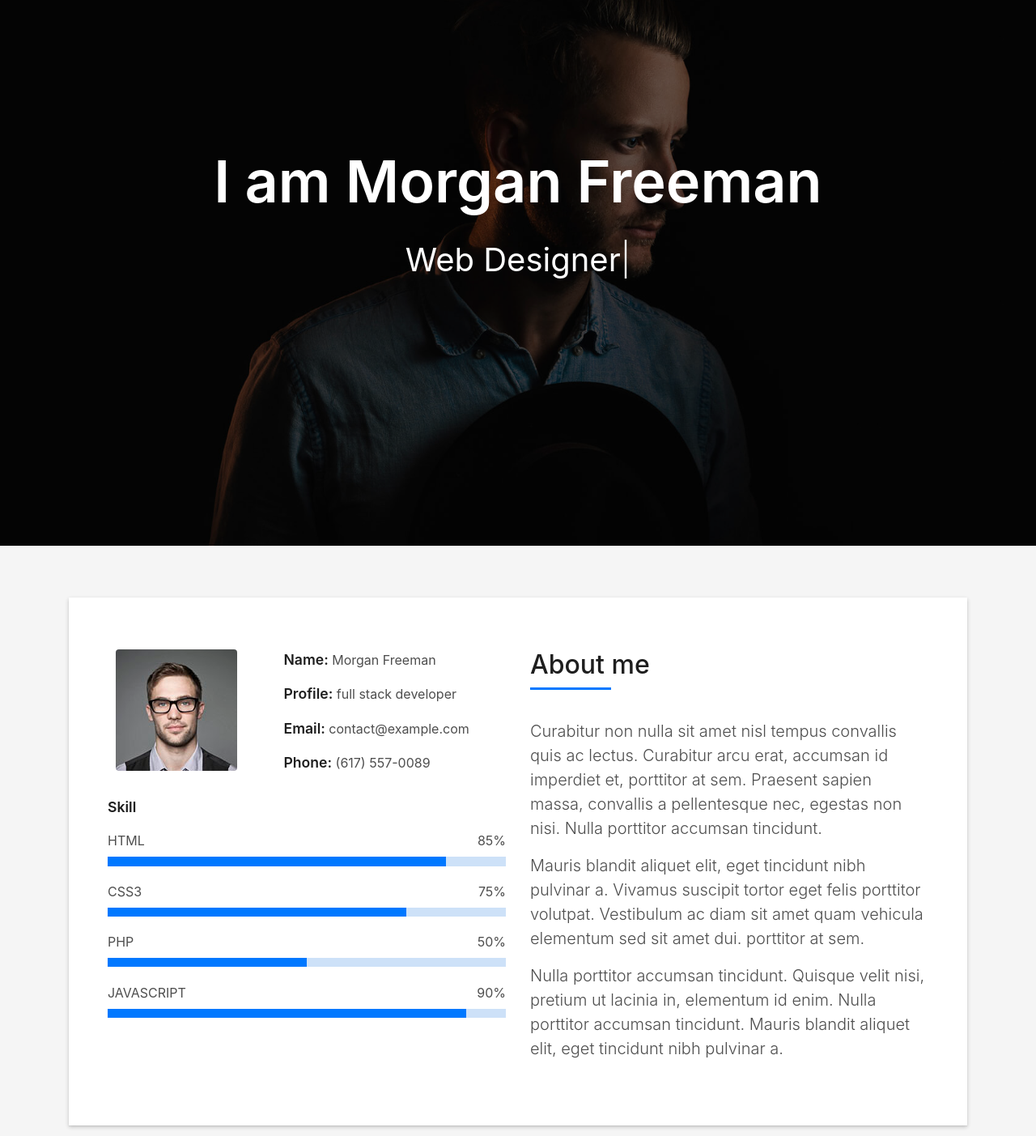
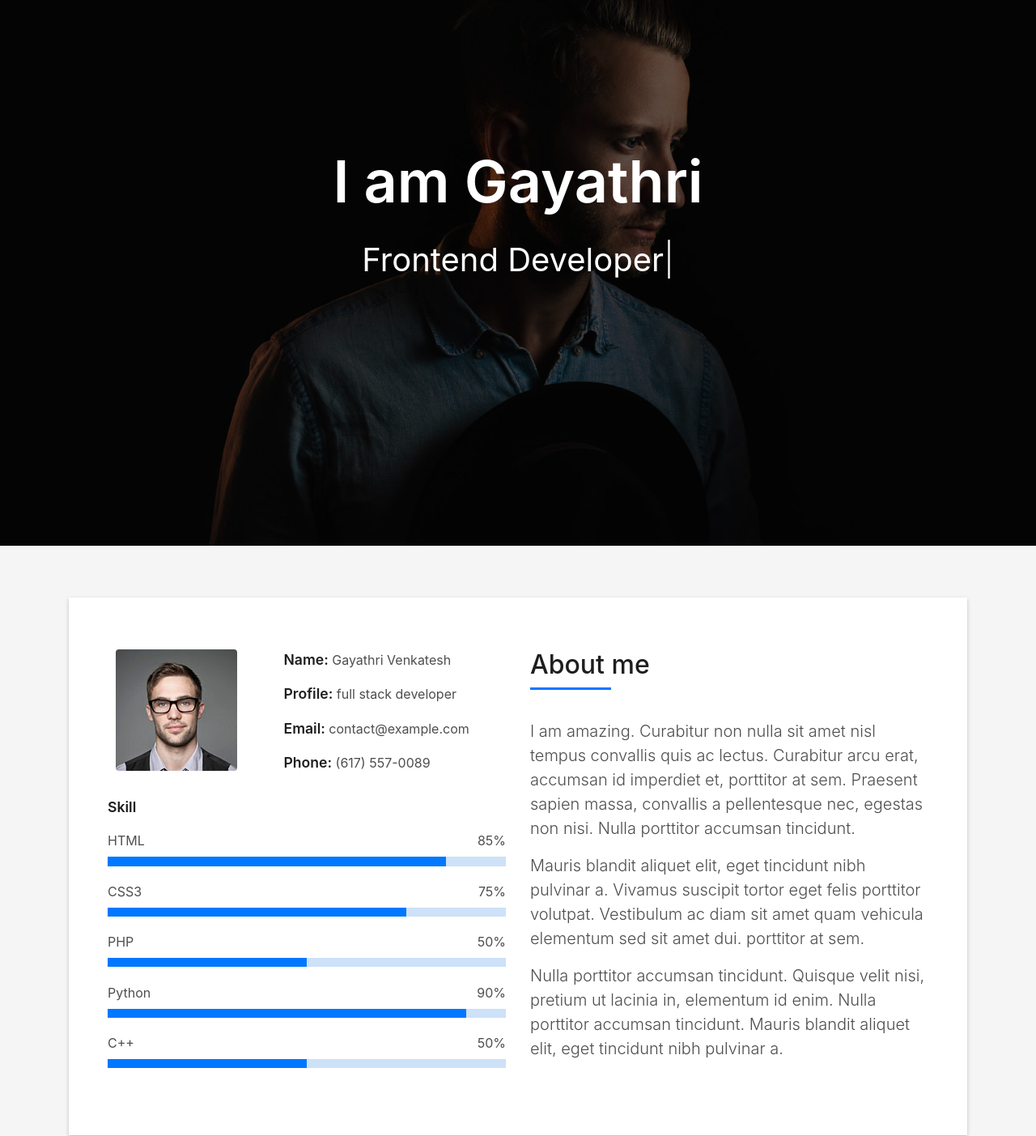
Before and after one commit to GayathriVenkatesh/alice40.github.io, a plain HTML site: page index.html in a window 1280 px wide. Shown: the part 126-1529 px from the top of the page at 81% size. Drawn offline with Linux system fonts and the light colour scheme; files whose address does not match are found by name.

Commit message:
Update index.html

```diff
--- a/index.html
+++ b/index.html
@@ -2,7 +2,7 @@
 <html lang="en">
 <head>
   <meta charset="utf-8">
-  <title>DevFolio Bootstrap Template</title>
+  <title>Portfolio - Gayathri</title>
   <meta content="width=device-width, initial-scale=1.0" name="viewport">
   <meta content="" name="keywords">
   <meta content="" name="description">
@@ -77,8 +77,8 @@
       <div class="table-cell">
         <div class="container">
           <!--<p class="display-6 color-d">Hello, world!</p>-->
-          <h1 class="intro-title mb-4">I am Morgan Freeman</h1>
-          <p class="intro-subtitle"><span class="text-slider-items">CEO DevFolio,Web Developer,Web Designer,Frontend Developer,Graphic Designer</span><strong class="text-slider"></strong></p>
+          <h1 class="intro-title mb-4">I am Gayathri</h1>
+          <p class="intro-subtitle"><span class="text-slider-items">Web Developer,Web Designer,Frontend Developer,Graphic Designer</span><strong class="text-slider"></strong></p>
           <!-- <p class="pt-3"><a class="btn btn-primary btn js-scroll px-4" href="#about" role="button">Learn More</a></p> -->
         </div>
       </div>
@@ -101,7 +101,7 @@
                   </div>
                   <div class="col-sm-6 col-md-7">
                     <div class="about-info">
-                      <p><span class="title-s">Name: </span> <span>Morgan Freeman</span></p>
+                      <p><span class="title-s">Name: </span> <span>Gayathri Venkatesh</span></p>
                       <p><span class="title-s">Profile: </span> <span>full stack developer</span></p>
                       <p><span class="title-s">Email: </span> <span>contact@example.com</span></p>
                       <p><span class="title-s">Phone: </span> <span>(617) 557-0089</span></p>
@@ -125,9 +125,14 @@
                     <div class="progress-bar" role="progressbar" style="width: 50%" aria-valuenow="50" aria-valuemin="0"
                       aria-valuemax="100"></div>
                   </div>
-                  <span>JAVASCRIPT</span> <span class="pull-right">90%</span>
+                  <span>Python</span> <span class="pull-right">90%</span>
                   <div class="progress">
                     <div class="progress-bar" role="progressbar" style="width: 90%" aria-valuenow="90" aria-valuemin="0"
+                      aria-valuemax="100"></div>
+                  </div>
+                  <span>C++</span> <span class="pull-right">50%</span>
+                  <div class="progress">
+                    <div class="progress-bar" role="progressbar" style="width: 50%" aria-valuenow="50" aria-valuemin="0"
                       aria-valuemax="100"></div>
                   </div>
                 </div>
@@ -140,7 +145,7 @@
                     </h5>
                   </div>
                   <p class="lead">
-                    Curabitur non nulla sit amet nisl tempus convallis quis ac lectus. Curabitur arcu erat, accumsan id
+                    I am amazing. Curabitur non nulla sit amet nisl tempus convallis quis ac lectus. Curabitur arcu erat, accumsan id
                     imperdiet et, porttitor
                     at sem. Praesent sapien massa, convallis a pellentesque nec, egestas non nisi. Nulla
                     porttitor accumsan tincidunt.
```
